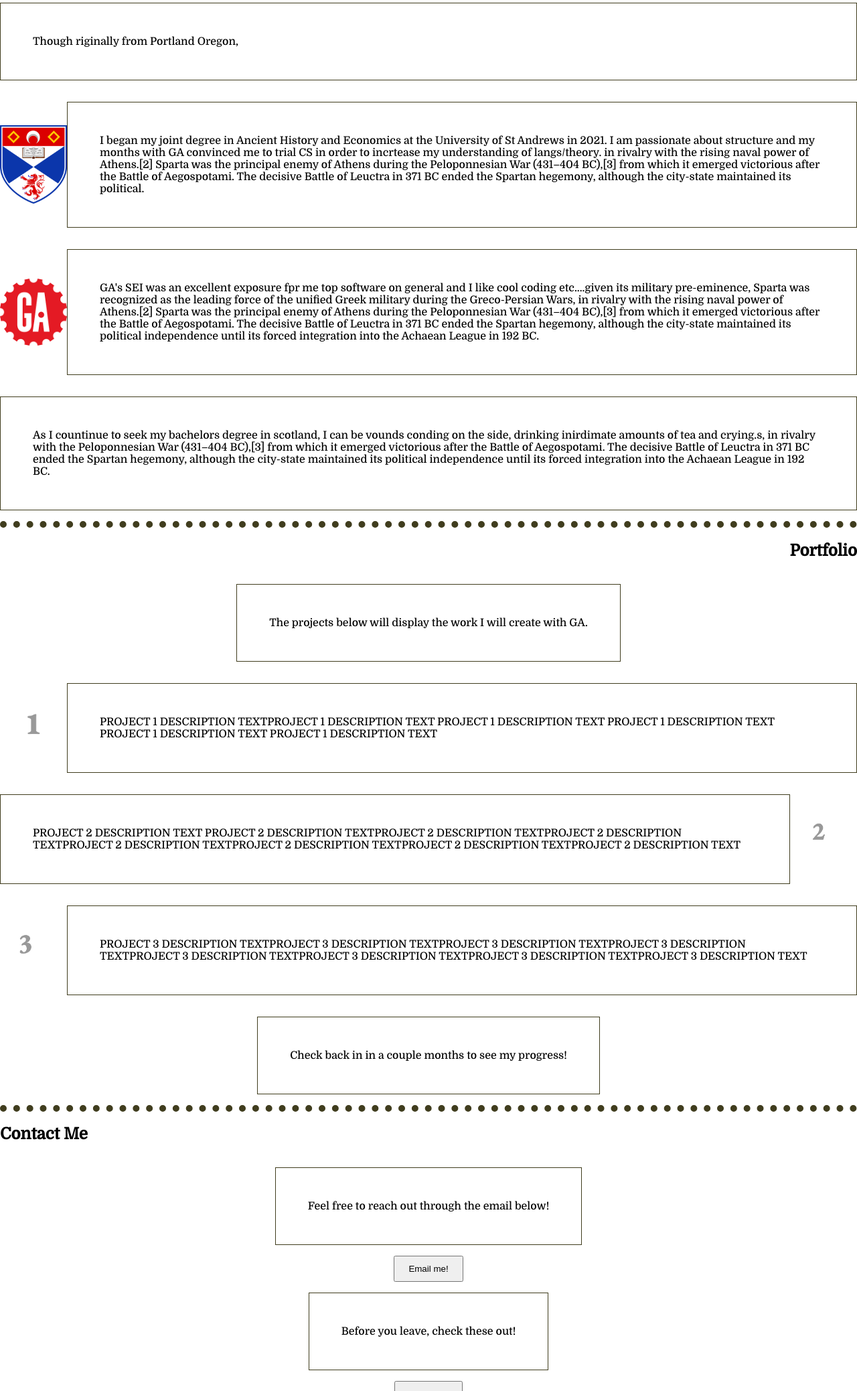
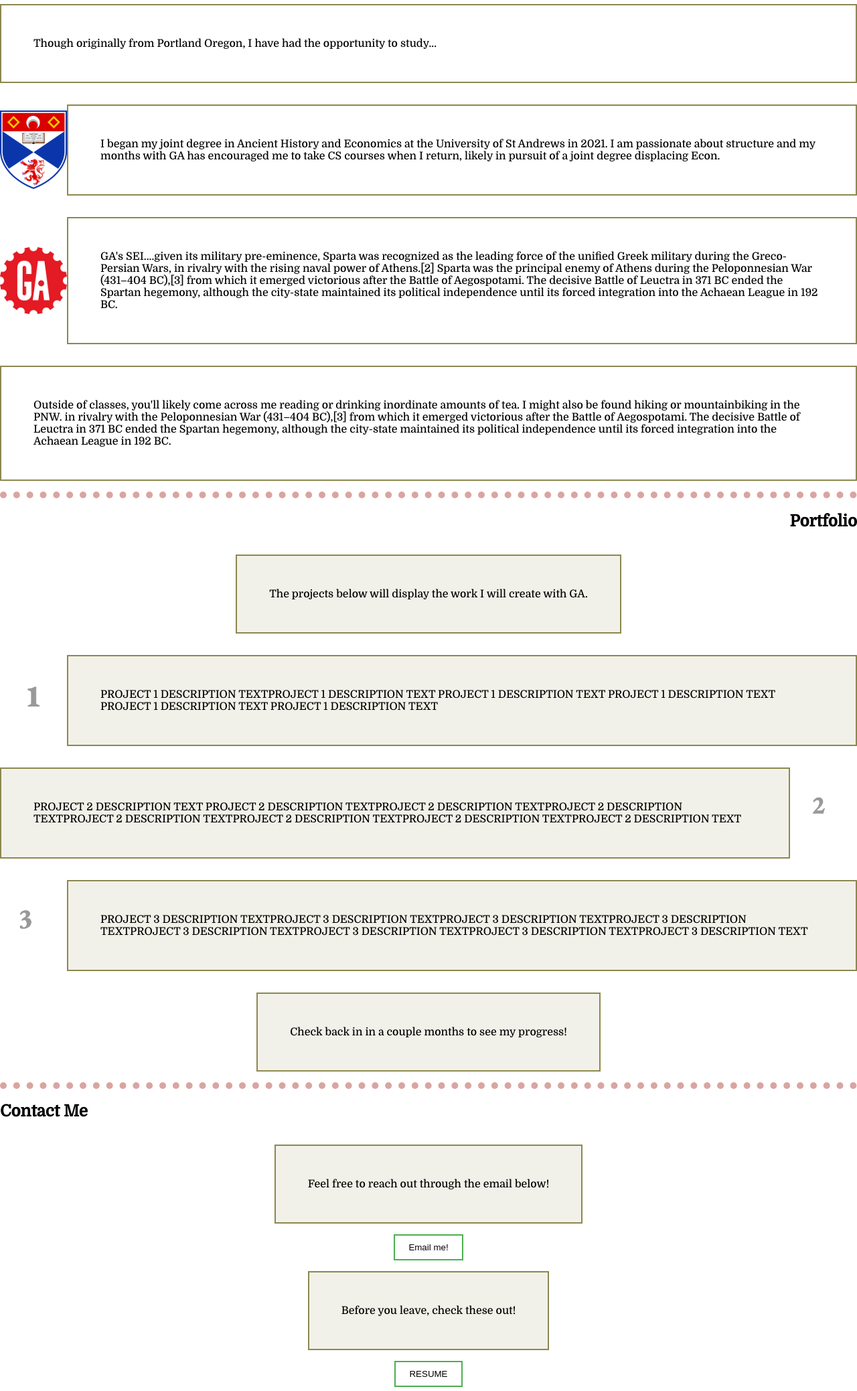
Before and after one commit to ksoutherland1/portfolio, a plain HTML site: page index.html in a window 1280 px wide. Shown: the part 723-2800 px from the top of the page at 67% size. Drawn offline with Linux system fonts and the light colour scheme.

Commit message:
README.md updated

```diff
--- a/index.html
+++ b/index.html
@@ -36,16 +36,16 @@
         <section>
             <div class="page" id="about">
                 <h2>About/Education</h2>
-                <p>Though riginally from Portland Oregon, </p>
+                <p>Though originally from Portland Oregon, I have had the opportunity to study...</p>
                     <div class="sta">
                         <img id="stalogo" src="images/stalogo.png" alt="University of St Andrews logo"></img>
-                        <p>I began my joint degree in Ancient History and Economics at the University of St Andrews in 2021. I am passionate about structure and  my months with GA convinced me to trial CS in order to incrtease my understanding of langs/theory.  in rivalry with the rising naval power of Athens.[2] Sparta was the principal enemy of Athens during the Peloponnesian War (431–404 BC),[3] from which it emerged victorious after the Battle of Aegospotami. The decisive Battle of Leuctra in 371 BC ended the Spartan hegemony, although the city-state maintained its political. </p>
+                        <p>I began my joint degree in Ancient History and Economics at the University of St Andrews in 2021. I am passionate about structure and my months with GA has encouraged me to take CS courses when I return, likely in pursuit of a joint degree displacing Econ.</p>
                     </div>
                     <div class="ga">
                         <img id="galogo"src="images/galogo.png" alt="General Assembly logo"></img>
-                        <p>GA's SEI was an excellent exposure fpr me top software on general and I like cool coding etc....given its military pre-eminence, Sparta was recognized as the leading force of the unified Greek military during the Greco-Persian Wars, in rivalry with the rising naval power of Athens.[2] Sparta was the principal enemy of Athens during the Peloponnesian War (431–404 BC),[3] from which it emerged victorious after the Battle of Aegospotami. The decisive Battle of Leuctra in 371 BC ended the Spartan hegemony, although the city-state maintained its political independence until its forced integration into the Achaean League in 192 BC. </p>
+                        <p>GA's SEI....given its military pre-eminence, Sparta was recognized as the leading force of the unified Greek military during the Greco-Persian Wars, in rivalry with the rising naval power of Athens.[2] Sparta was the principal enemy of Athens during the Peloponnesian War (431–404 BC),[3] from which it emerged victorious after the Battle of Aegospotami. The decisive Battle of Leuctra in 371 BC ended the Spartan hegemony, although the city-state maintained its political independence until its forced integration into the Achaean League in 192 BC. </p>
                     </div>
-                <p> As I countinue to seek my bachelors degree in scotland, I can be vounds conding on the side, drinking inirdimate amounts of tea and crying.s, in rivalry with the Peloponnesian War (431–404 BC),[3] from which it emerged victorious after the Battle of Aegospotami. The decisive Battle of Leuctra in 371 BC ended the Spartan hegemony, although the city-state maintained its political independence until its forced integration into the Achaean League in 192 BC. </p>
+                <p> Outside of classes, you'll likely come across me reading or drinking inordinate amounts of tea. I might also be found hiking or mountainbiking in the PNW. in rivalry with the Peloponnesian War (431–404 BC),[3] from which it emerged victorious after the Battle of Aegospotami. The decisive Battle of Leuctra in 371 BC ended the Spartan hegemony, although the city-state maintained its political independence until its forced integration into the Achaean League in 192 BC. </p>
             </div>
         </section>
 
--- a/style.css
+++ b/style.css
@@ -36,7 +36,7 @@ h1{
     padding: 3rem;
     border: 2px solid #8C884F;
     box-sizing: border-box;
-    background-color:#F2F1E9;
+    background-color: #F2F1E9
 }
 
 #main{
@@ -51,7 +51,7 @@ h1{
 }
 
 main p{
-    border: 1px solid #403D1E;
+    border: 2px solid #8C884F;
     box-sizing: border-box;
     padding: 3em
 }
@@ -63,7 +63,7 @@ justify-content: space-evenly space-around space-between;
 .page{
     display: flex;
     flex-direction: column;
-    border-bottom: 10px dotted #403D1E;
+    border-bottom: 10px dotted #D9A5A0;
 }
 
 h2{
@@ -87,6 +87,7 @@ h2{
 
 #contact p, #projects p{
     align-self: center;
+    background-color: #F2F1E9;
 }
 
 #contact a{
@@ -101,15 +102,12 @@ h2{
 #mail{
     display: inline-block
 }
-
-footer{
-    display: flex;
-    align-items: flex-end:
+#mail, #resume{
+    background-color: white;
+    color: black;
+    border: 2px solid #4CAF50; /* Green */
 }
 
-#langs{
-    align-self: flex-start;
-}
 
 @media screen and (min-width: 600px) {
     #main{
```
Also changed, not shown: Screen Shot 2022-06-28 at 3.00.01 PM.png (added), Screen Shot 2022-06-28 at 3.08.03 PM.png (added), Screen Shot 2022-06-28 at 3.08.16 PM.png (added), 1 other file.
